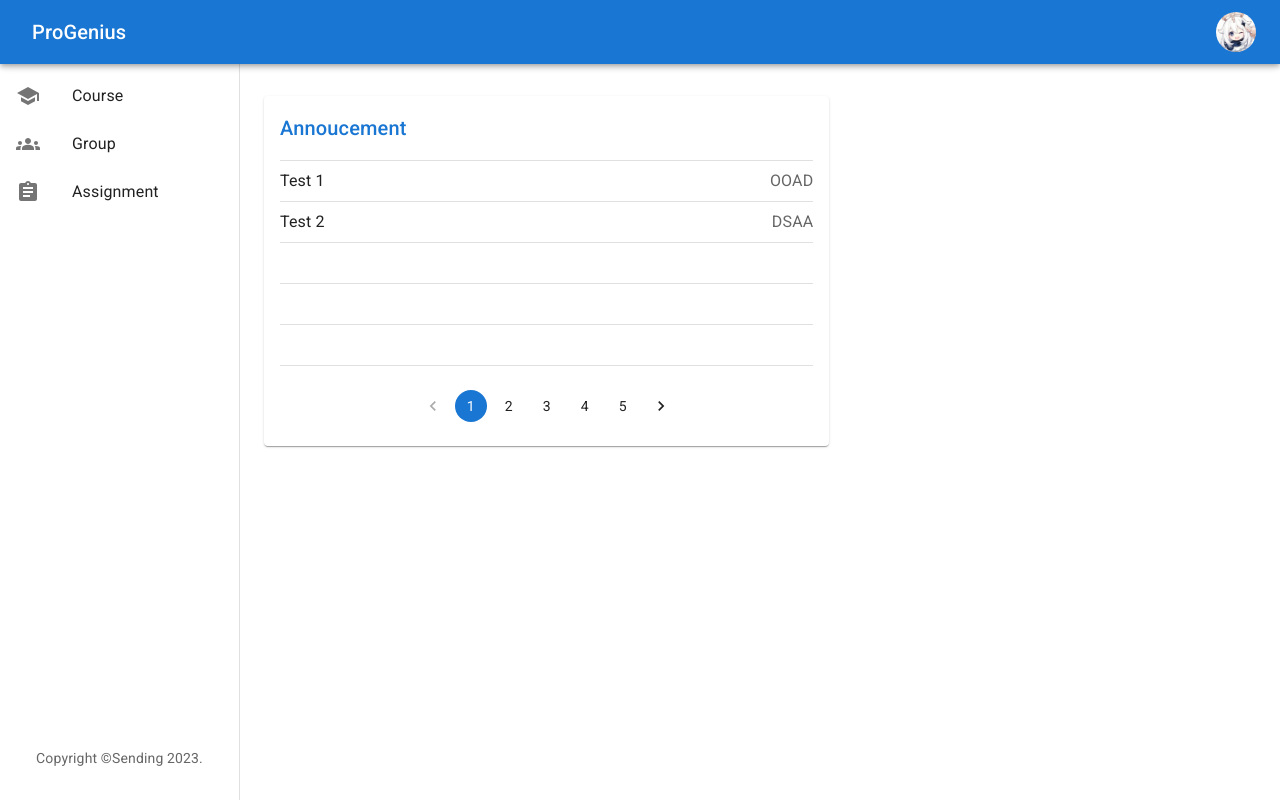
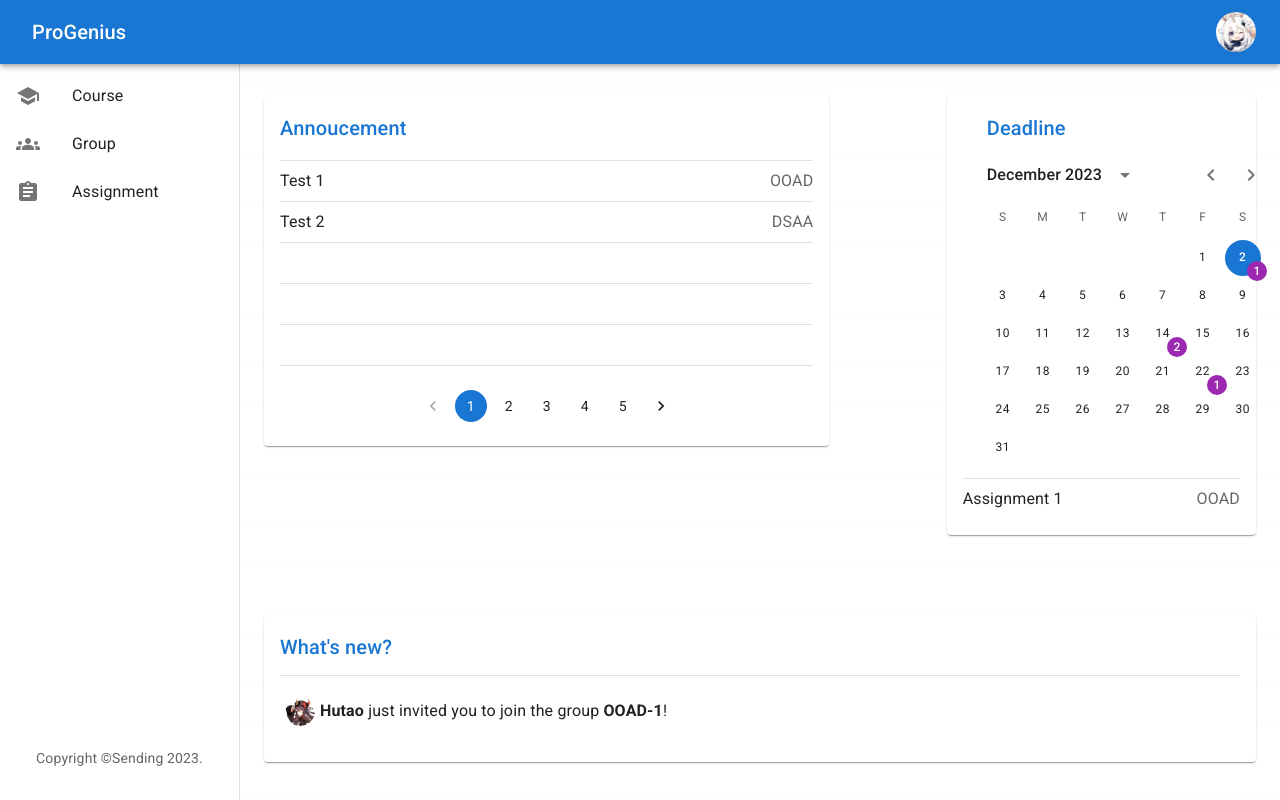
Before and after one commit to SUSTechOOAD2023/OOAD-FrontEnd, a Next.js app: page /dashboard in a window 1280 px wide. Built offline with nearby package versions, Linux system fonts and the light colour scheme.

Commit message:
complete dashboard

```diff
--- /dev/null
+++ b/src/app/dashboard/DailyNew.tsx
@@ -0,0 +1,30 @@
+import Box from "@mui/material/Box"
+import Divider from "@mui/material/Divider"
+import Typography from "@mui/material/Typography"
+import Image from 'next/image';
+
+export default function DailyNew() {
+  return (<>
+      <Typography variant="h6" color="primary" paddingBottom={1.5}>
+        What&apos;s new?
+      </Typography>
+      <Divider />
+      <Box display="flex" alignItems="center" minHeight={70}>
+        <Image
+          src="/hutao1.png"
+          alt="Genshin Impact"
+          width={40}
+          height={40}
+          style={{
+            borderRadius: '50%',
+            padding: 5
+          }}
+          priority
+        />
+        <Typography>
+          <b>Hutao</b> just invited you to join the group <b>OOAD-1</b>!
+        </Typography>
+      </Box>
+    </>
+  )
+}
--- /dev/null
+++ b/src/app/dashboard/DeadlineCalendar.tsx
@@ -0,0 +1,114 @@
+'use client'
+
+import dayjs, { Dayjs } from "dayjs";
+import { AdapterDayjs } from "@mui/x-date-pickers/AdapterDayjs"
+import { DateCalendar, LocalizationProvider, PickersDay, PickersDayProps } from "@mui/x-date-pickers";
+import Badge from "@mui/material/Badge";
+import { useEffect, useState } from "react";
+import Typography from "@mui/material/Typography";
+import Divider from "@mui/material/Divider";
+import Stack from "@mui/material/Stack";
+import Box from "@mui/material/Box";
+
+const now = dayjs()
+const notesOnDays = [
+  {
+    day: 2,
+    name: "Assignment 1",
+    author: "OOAD"
+  },
+  {
+    day: 14,
+    name: "Assignment 2",
+    author: "OOAD"
+  },
+  {
+    day: 14,
+    name: "Assignment 3",
+    author: "OOAD"
+  },
+  {
+    day: 22,
+    name: "Assignment 4",
+    author: "OOAD"
+  },
+]
+type notesType = typeof notesOnDays
+
+function ServerDay(props: PickersDayProps<Dayjs> & { notesOnDays?: notesType }) {
+  const { notesOnDays = [], day, outsideCurrentMonth, ...other } = props;
+
+  const isOutside = props.outsideCurrentMonth
+  const numOfDays = notesOnDays.filter(x => x.day === props.day.date()).length
+
+  return (
+    <Badge
+      key={props.day.toString()}
+      overlap="circular"
+      badgeContent={!isOutside && numOfDays > 0 ? numOfDays : undefined}
+      color="secondary"
+      anchorOrigin={{
+        vertical: 'bottom',
+        horizontal: 'right',
+      }}
+    >
+      <PickersDay {...other} outsideCurrentMonth={outsideCurrentMonth} day={day} />
+    </Badge>
+  );
+}
+
+export default function DeadlineCalendar() {
+  const [date, setDate] = useState<Dayjs | null>(now)
+
+  return (
+    <>
+      <Typography variant="h6" color="primary" marginLeft={3}>
+        Deadline
+      </Typography>
+      <LocalizationProvider dateAdapter={AdapterDayjs} adapterLocale="zh-cn">
+        <DateCalendar
+          value={date}
+          onChange={(value) => setDate(value)}
+          slots={{
+            day: ServerDay
+          }}
+          slotProps={{
+            day: {
+              notesOnDays
+            } as any
+          }}
+          sx={{
+            m: 0
+          }}
+        />
+      </LocalizationProvider>
+      {notesOnDays.filter(x => x.day === date?.date()).length > 0 && <Divider />}
+      <Stack
+        divider={<Divider />}
+      >
+        {notesOnDays.map((value => {
+          if (value.day === date?.date()) {
+            return (
+              <Box
+                key={`deadline-${value.name}`}
+                display="flex"
+                alignItems="center"
+                justifyContent="space-between"
+                height={40}
+              >
+                <Typography color="text.primary">
+                  {value.name}
+                </Typography>
+                <Typography color="text.secondary">
+                  {value.author}
+                </Typography>
+              </Box>
+            )
+          } else {
+            return null
+          }
+        }))}
+      </Stack>
+    </>
+  )
+}
--- a/src/app/dashboard/page.tsx
+++ b/src/app/dashboard/page.tsx
@@ -4,6 +4,8 @@ import Typography from "@mui/material/Typography"
 import Container from "@mui/material/Container"
 import Grid from "@mui/material/Grid"
 import Paper from "@mui/material/Paper"
+import DeadlineCalendar from "./DeadlineCalendar"
+import DailyNew from "./DailyNew"
 
 export default function MainPage() {
   return (
@@ -13,7 +15,7 @@ export default function MainPage() {
         mb: 4
       }}
     >
-      <Grid container columnSpacing={4} rowSpacing={16} justifyContent="space-between">
+      <Grid container columnSpacing={4} rowSpacing={10} justifyContent="space-between">
         <Grid item xs={7}>
           <Paper
             sx={{
@@ -26,6 +28,28 @@ export default function MainPage() {
             <NoticeBoard />
           </Paper>
         </Grid>
+        <Grid item xs={4}>
+          <Paper
+            sx={{
+              p: 2,
+              display: "flex",
+              flexDirection: "column",
+            }}
+          >
+            <DeadlineCalendar />
+          </Paper>
+        </Grid>
+        <Grid item xs={12}>
+          <Paper
+            sx={{
+              p: 2,
+              display: "flex",
+              flexDirection: "column",
+            }}
+          >
+            <DailyNew />
+          </Paper>
+        </Grid>
       </Grid>
     </Container>
   )
```
